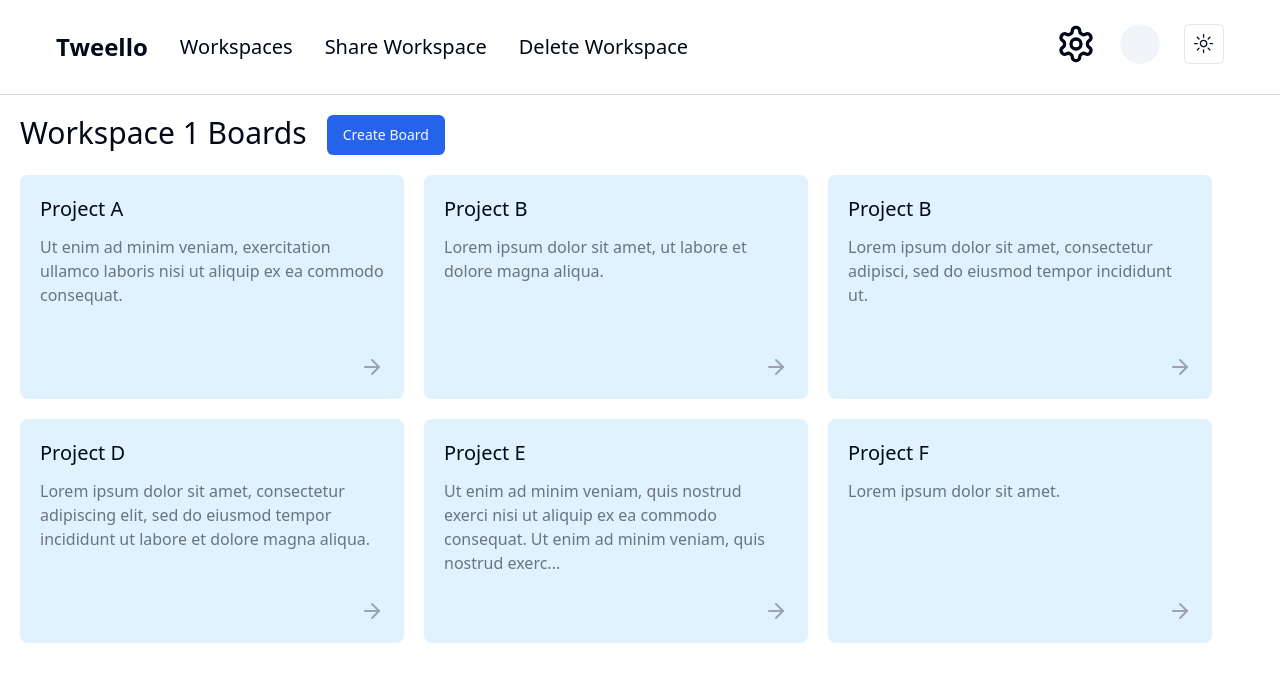
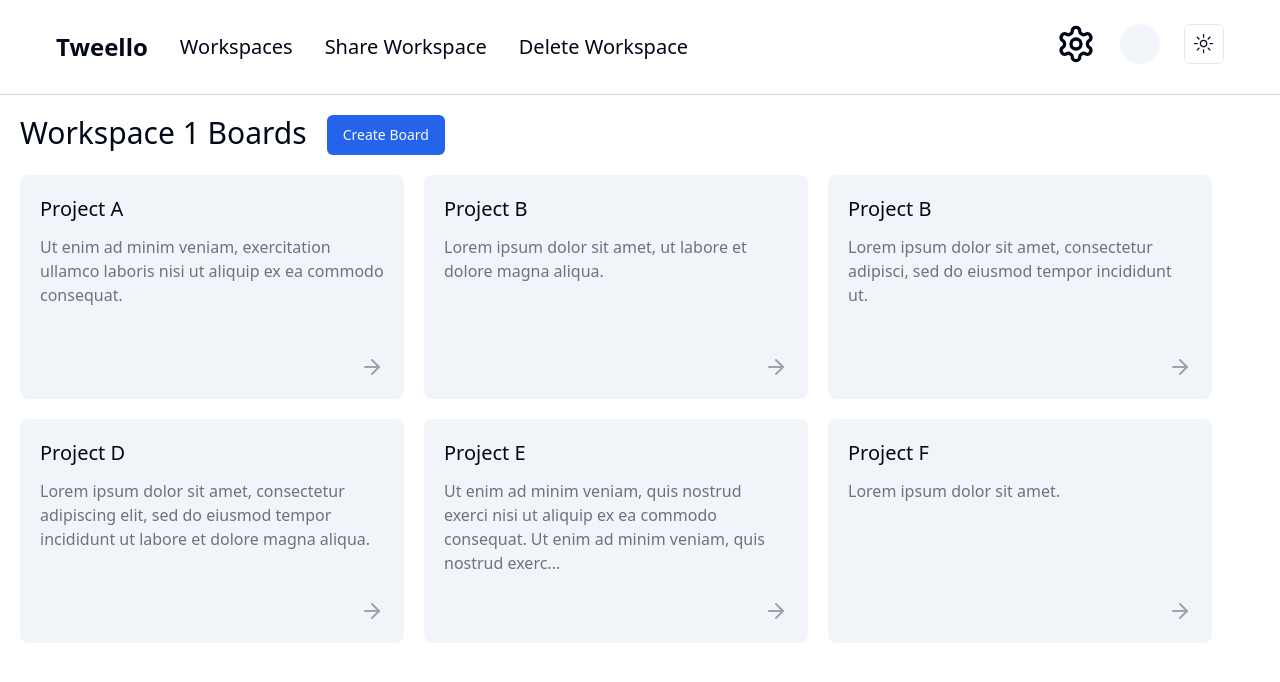
Before and after one commit to Dining-Philosophers-Tweello/tweello, a Next.js app in the folder client/: page /home in a window 1280 px wide. Shown: the top 682 px of the page. Built offline with nearby package versions, Linux system fonts and the light colour scheme.

Commit message:
hotfix: update board-card bg color

```diff
--- a/client/src/components/board-card.tsx
+++ b/client/src/components/board-card.tsx
@@ -21,7 +21,7 @@ export const BoardCard = ({ title, description, link }: BoardCardProps) => {
 
   return (
     <Link
-      className="flex flex-col bg-sky-100 w-96 h-56 rounded-lg gap-3 p-5 hover:shadow-xl transition-shadow duration-300 justify-between"
+      className="flex flex-col bg-secondary w-96 h-56 rounded-lg gap-3 p-5 hover:shadow-xl transition-shadow duration-300 justify-between"
       href={link}
     >
       <div className="flex flex-col gap-3">
```
